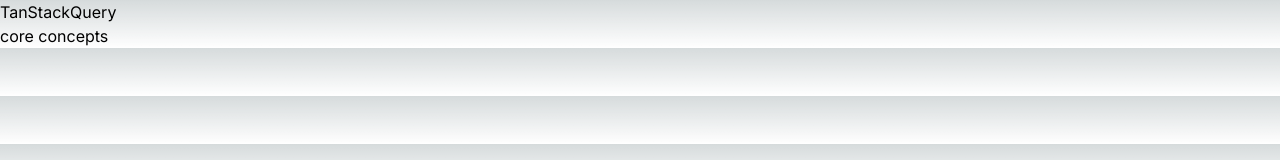
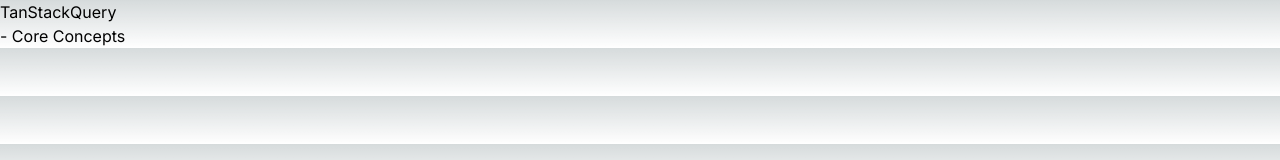
Before and after one commit to yasushi-mo/swr-sample, a Next.js app: page /tanstack-query in a window 1280 px wide. Shown: the top 160 px of the page. Built offline with nearby package versions, Linux system fonts and the light colour scheme.

Commit message:
Add:TanStack routing

```diff
--- a/src/app/tanstack-query/page.tsx
+++ b/src/app/tanstack-query/page.tsx
@@ -1,16 +1,31 @@
 "use client";
 
 import { QueryClient, QueryClientProvider } from "@tanstack/react-query";
-import CoreConcepts from "./components/coreConcepts";
+import CoreConcepts from "./core-concepts/page";
+import { Route } from "@/app/type";
+import Link from "next/link";
 
 const queryClient = new QueryClient();
+
+const ROUTE_TAN_STACK_QUERY: Route[] = [
+  {
+    label: "Core Concepts",
+    path: "/tanstack-query/core-concepts",
+  },
+];
 
 export default function TanStackQuery() {
   return (
     <>
       TanStackQuery
       <QueryClientProvider client={queryClient}>
-        <CoreConcepts />
+        <ul className={`list-style: disc`}>
+          {ROUTE_TAN_STACK_QUERY.map((route) => (
+            <li key={route.path}>
+              <Link href={route.path}>- {route.label}</Link>
+            </li>
+          ))}
+        </ul>
       </QueryClientProvider>
     </>
   );
```
Also changed, not shown: src/app/tanstack-query/core-concepts/page.tsx (renamed from src/app/tanstack-query/components/coreConcepts.tsx).
